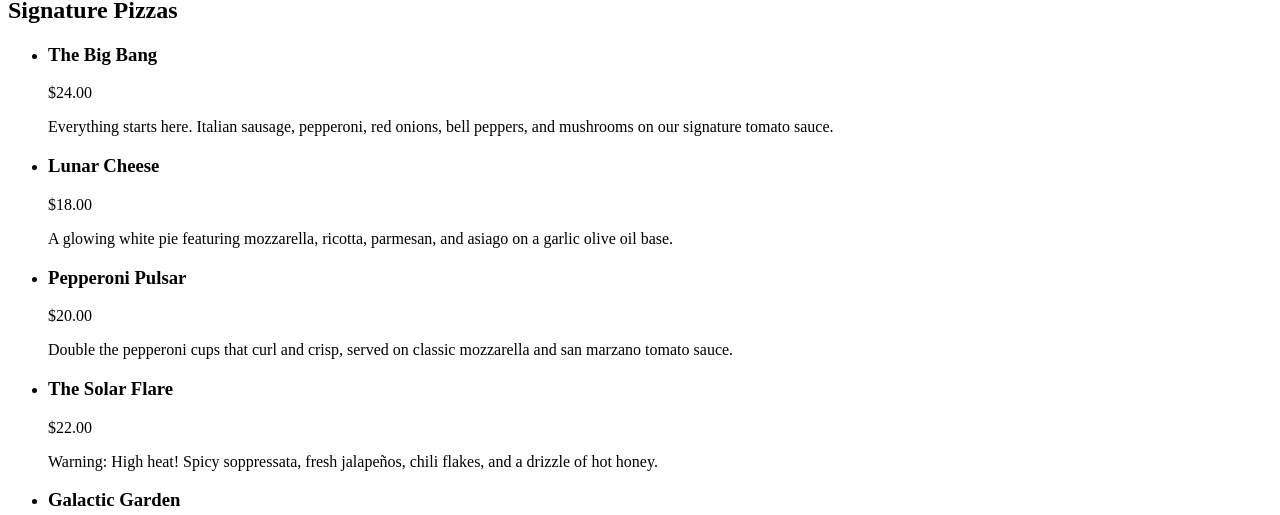
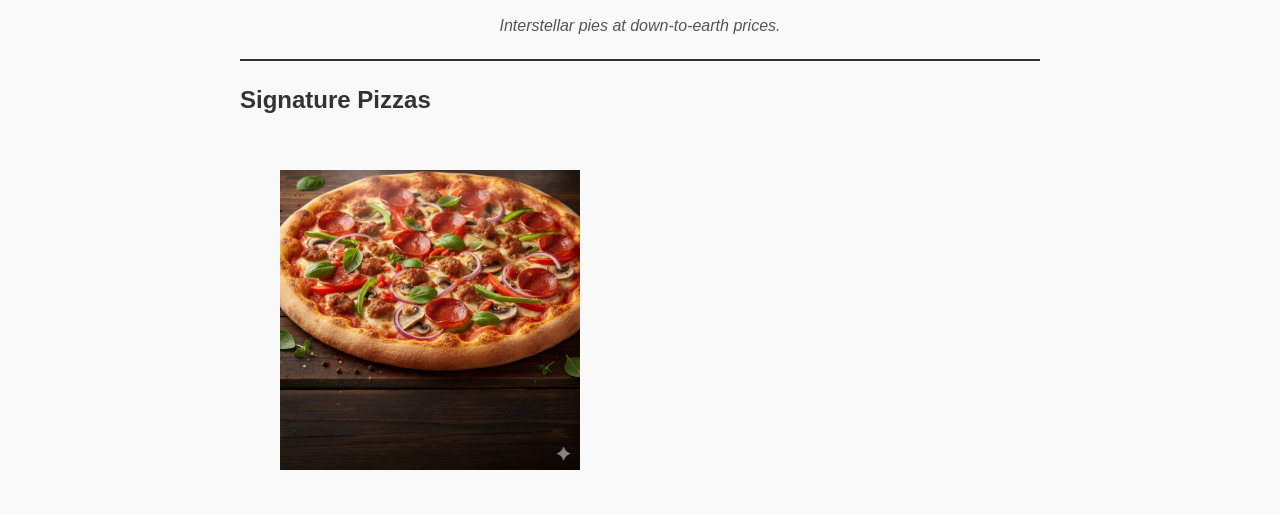
Before and after one commit to balvaren/restaurant_menu, a plain HTML site: page index.html in a window 1280 px wide. Shown: the part 121-636 px from the top of the page. Drawn offline with Linux system fonts and the light colour scheme.

Commit message:
images for menu

```diff
--- a/index.html
+++ b/index.html
@@ -3,8 +3,56 @@
 <head>
     <meta charset="UTF-8">
     <meta name="viewport" content="width=device-width, initial-scale=1.0">
-    <title>The Crust & Constellation - Menu</title>
-    <link rel="stylesheet" href="css/styles.css>"
+    <title>The Crust & Constellation - Menu</title>zzz
+    <style>
+        /* Basic styling for readability since no CSS file was requested.
+           High contrast colors used for accessibility. */
+        body {
+            font-family: sans-serif;
+            max-width: 800px;
+            margin: 0 auto;
+            padding: 20px;
+            line-height: 1.6;
+            color: #333;
+            background-color: #f9f9f9;
+        }
+        header {
+            text-align: center;
+            border-bottom: 2px solid #333;
+            margin-bottom: 20px;
+        }
+        h1 {
+            margin-bottom: 5px;
+        }
+        .tagline {
+            font-style: italic;
+            color: #555;
+            margin-bottom: 20px;
+        }
+        ul {
+            list-style-type: none;
+            padding: 0;
+        }
+        li {
+            border-bottom: 1px solid #ccc;
+            padding: 15px 0;
+        }
+        .item-header {
+            display: flex;
+            justify-content: space-between;
+            align-items: baseline;
+            font-weight: bold;
+            font-size: 1.2em;
+        }
+        .price {
+            font-weight: bold;
+        }
+        .description {
+            margin-top: 5px;
+            color: #444;
+        }
+    </style>
+    <link rel="stylesheet" href="css/styles"
 </head>
 <body>
 
@@ -20,6 +68,9 @@
             <ul>
                 <li>
                     <article>
+                        <figure>
+                            <img src="img/pizza menu (1).png" alt="The big bang" />
+                        </figure>
                         <div class="item-header">
                             <h3 id="pizza-1">The Big Bang</h3>
                             <span class="price" aria-label="24 dollars">$24.00</span>
@@ -30,6 +81,9 @@
 
                 <li>
                     <article>
+                        <figure>
+                            <img src="img/lunar chese.png" alt="Lunar Cheese" />
+                        </figure>
                         <div class="item-header">
                             <h3 id="pizza-2">Lunar Cheese</h3>
                             <span class="price" aria-label="18 dollars">$18.00</span>
@@ -40,6 +94,9 @@
 
                 <li>
                     <article>
+                        <figure>
+                            <img src="img/peperoni pulasr.png" alt="Pepporoni Pulsar" />
+                        </figure>
                         <div class="item-header">
                             <h3 id="pizza-3">Pepperoni Pulsar</h3>
                             <span class="price" aria-label="20 dollars">$20.00</span>
```
Also changed, not shown: img/lunar chese.png (added), img/peperoni pulasr.png (added), img/pizza menu (1).png (added).
